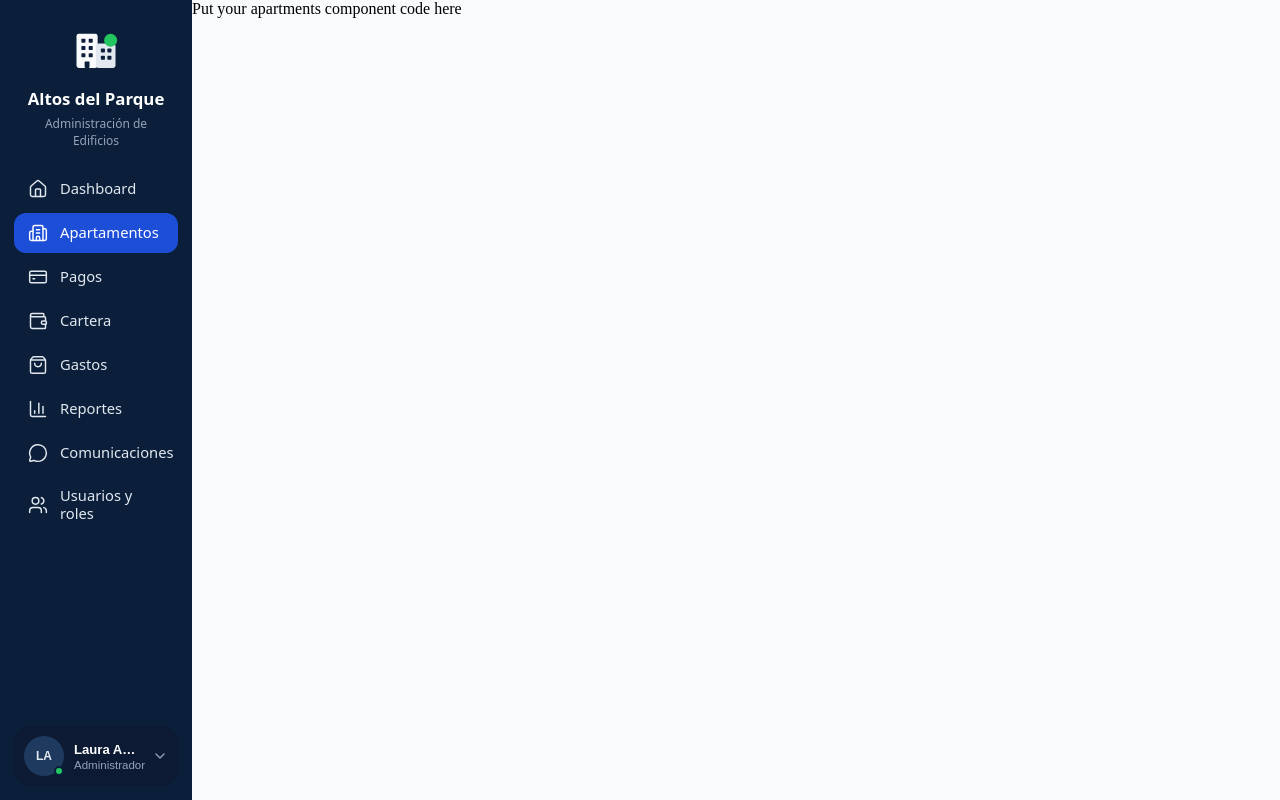
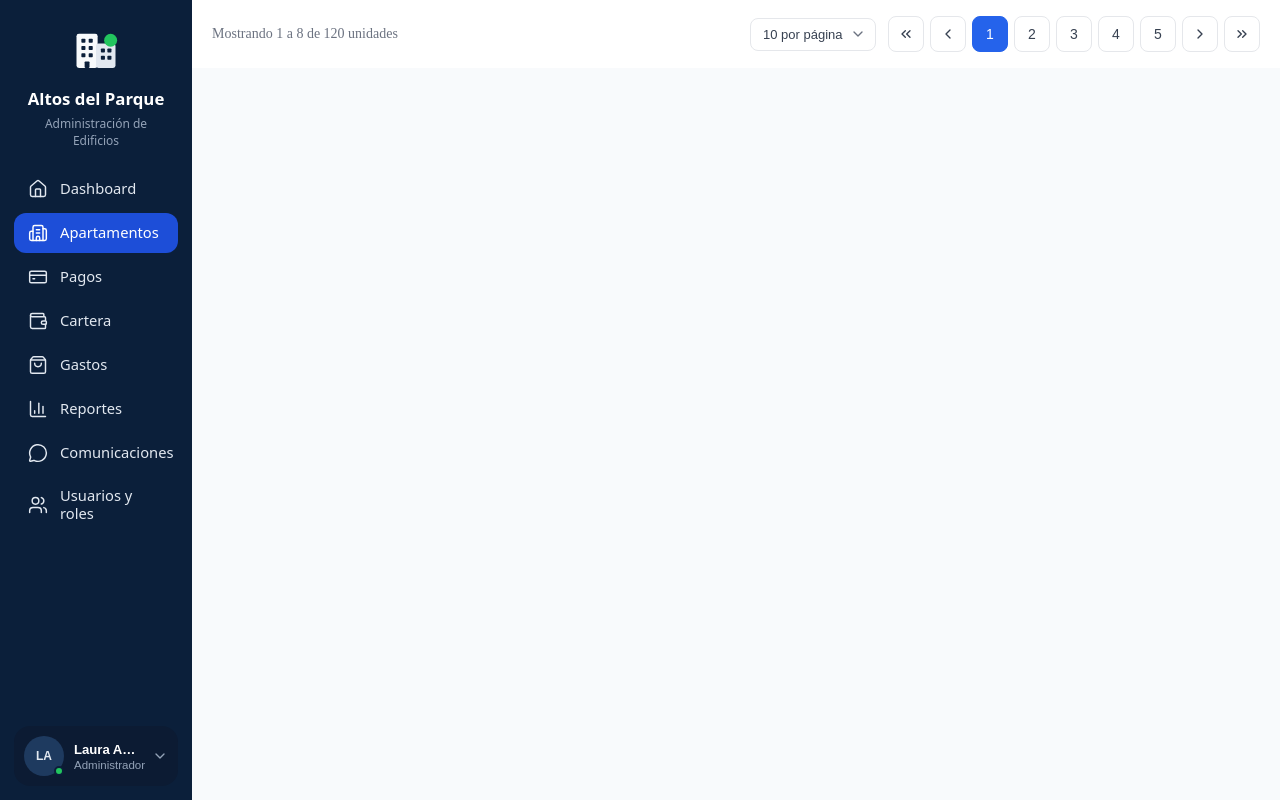
Before and after one commit to StartupName/admin-software, a React (Vite) app: page /apartments in a window 1280 px wide. Built offline with nearby package versions, Linux system fonts and the light colour scheme.

Commit message:
feat(component-navigation): implement static apartments navigation bar
- Add the pagination bar from the apartments prototype (range text, page-size select, and page buttons).
- Mount the component on /apartments with no pagination logic.

```diff
--- a/src/modules/apartments/Apartments.jsx
+++ b/src/modules/apartments/Apartments.jsx
@@ -1,9 +1,10 @@
 import './Apartments.css';
+import NavigationComponent from './components/NavigationComponent/NavigationComponent';
 
 function Apartments() {
   return (
     <>
-        Put your apartments component code here
+      <NavigationComponent />
     </>
   );
 }
--- a/src/modules/apartments/components/NavigationComponent/NavigationComponent.css
+++ b/src/modules/apartments/components/NavigationComponent/NavigationComponent.css
@@ -1 +1,90 @@
-/*Write your code here*/
+.apartments-nav {
+  display: flex;
+  align-items: center;
+  justify-content: space-between;
+  flex-wrap: wrap;
+  gap: 12px;
+  width: 100%;
+  box-sizing: border-box;
+  padding: 16px 20px;
+  background: #fff;
+  font-size: 14px;
+}
+
+.apartments-nav__info {
+  margin: 0;
+  color: #6b7280;
+}
+
+.apartments-nav__controls {
+  display: flex;
+  align-items: center;
+  flex-wrap: wrap;
+  gap: 12px;
+}
+
+.apartments-nav__page-size {
+  position: relative;
+  display: inline-flex;
+  align-items: center;
+}
+
+.apartments-nav__page-size select {
+  appearance: none;
+  -webkit-appearance: none;
+  padding: 8px 32px 8px 12px;
+  border: 1px solid #e5e7eb;
+  border-radius: 8px;
+  background: #fff;
+  color: #374151;
+  font-size: 13px;
+}
+
+.apartments-nav__page-size svg {
+  position: absolute;
+  right: 10px;
+  pointer-events: none;
+  color: #6b7280;
+}
+
+.apartments-nav__pages {
+  display: flex;
+  align-items: center;
+  gap: 6px;
+}
+
+.apartments-nav__btn {
+  display: inline-flex;
+  align-items: center;
+  justify-content: center;
+  min-width: 36px;
+  height: 36px;
+  padding: 0 8px;
+  border: 1px solid #e5e7eb;
+  border-radius: 8px;
+  background: #fff;
+  color: #374151;
+  font-size: 14px;
+  cursor: default;
+}
+
+.apartments-nav__btn--active {
+  background: #2563eb;
+  border-color: #2563eb;
+  color: #fff;
+}
+
+@media (max-width: 640px) {
+  .apartments-nav {
+    flex-direction: column;
+    align-items: flex-start;
+  }
+
+  .apartments-nav__controls {
+    width: 100%;
+  }
+
+  .apartments-nav__pages {
+    flex-wrap: wrap;
+  }
+}
--- a/src/modules/apartments/components/NavigationComponent/NavigationComponent.jsx
+++ b/src/modules/apartments/components/NavigationComponent/NavigationComponent.jsx
@@ -1 +1,39 @@
-/*Write your code here*/
+import { ChevronsLeft, ChevronLeft, ChevronRight, ChevronsRight, ChevronDown } from 'lucide-react'
+import './NavigationComponent.css'
+
+export default function NavigationComponent() {
+  return (
+    <nav className="apartments-nav">
+      <p className="apartments-nav__info">Mostrando 1 a 8 de 120 unidades</p>
+
+      <div className="apartments-nav__controls">
+        <label className="apartments-nav__page-size">
+          <select defaultValue="10">
+            <option value="10">10 por página</option>
+          </select>
+          <ChevronDown size={16} />
+        </label>
+
+        <div className="apartments-nav__pages">
+          <button type="button" className="apartments-nav__btn" aria-label="Primera página">
+            <ChevronsLeft size={16} />
+          </button>
+          <button type="button" className="apartments-nav__btn" aria-label="Página anterior">
+            <ChevronLeft size={16} />
+          </button>
+          <button type="button" className="apartments-nav__btn apartments-nav__btn--active">1</button>
+          <button type="button" className="apartments-nav__btn">2</button>
+          <button type="button" className="apartments-nav__btn">3</button>
+          <button type="button" className="apartments-nav__btn">4</button>
+          <button type="button" className="apartments-nav__btn">5</button>
+          <button type="button" className="apartments-nav__btn" aria-label="Página siguiente">
+            <ChevronRight size={16} />
+          </button>
+          <button type="button" className="apartments-nav__btn" aria-label="Última página">
+            <ChevronsRight size={16} />
+          </button>
+        </div>
+      </div>
+    </nav>
+  )
+}
```
